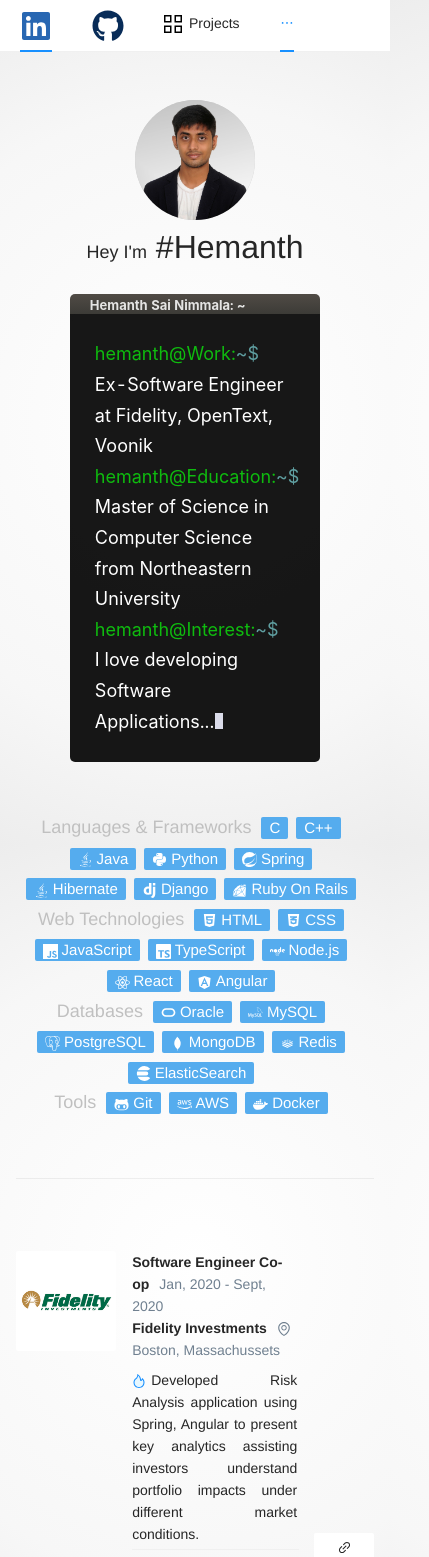
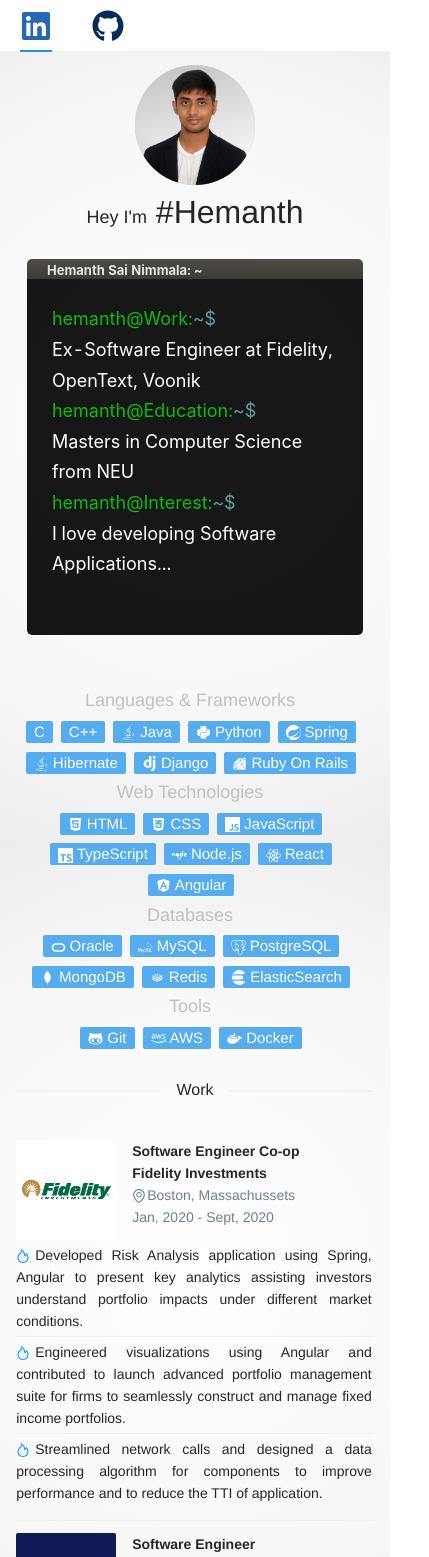
Before and after one commit to hemanthnhs/hemanthnhs.github.io, a React (Create React App) app: page / in a window 390 px wide. Shown: the top 1557 px of the page, 429 px wide, since content can reach past the window. Built offline with nearby package versions, Linux system fonts and the light colour scheme.

Commit message:
Mobile specific changes to have different layouts and messages

```diff
--- a/public/data/work.json
+++ b/public/data/work.json
@@ -7,9 +7,18 @@
         "startDate": "Jan, 2020",
         "endDate": "Sept, 2020",
         "responsibilities": [
-            "Developed Risk Analysis application using Spring, Angular to present key analytics assisting investors understand portfolio impacts under different market conditions.",
-            "Engineered visualizations for market sensitivity using Angular, contributed to launch advanced portfolio management suite for firms and advisors to seamlessly construct and manage fixed income portfolios.",
-            "Streamlined network calls and designed a data processing algorithm for components to improve performance and to reduce the Time to Interactive (TTI) of application."
+            {
+                "text": "Developed Risk Analysis application using Spring, Angular to present key analytics assisting investors understand portfolio impacts under different market conditions.",
+                "mobileText": "Developed Risk Analysis application using Spring, Angular to present key analytics assisting investors understand portfolio impacts under different market conditions."
+            },
+            {
+                "text": "Engineered visualizations for market sensitivity using Angular, contributed to launch advanced portfolio management suite for firms and advisors to seamlessly construct and manage fixed income portfolios.",
+                "mobileText": "Engineered visualizations using Angular and contributed to launch advanced portfolio management suite for firms to seamlessly construct and manage fixed income portfolios."
+            },
+            {
+                "text": "Streamlined network calls and designed a data processing algorithm for components to improve performance and to reduce the Time to Interactive (TTI) of application.",
+                "mobileText": "Streamlined network calls and designed a data processing algorithm for components to improve performance and to reduce the TTI of application."
+            }
         ],
         "linksTitle": "Featured Links",
         "links": [
@@ -33,10 +42,22 @@
         "startDate": "Sept, 2017",
         "endDate": "Nov, 2018",
         "responsibilities": [
-            "Developed widgets for Enterprise Content Management using Java, Backbone.js to build persona driven dashboards for efficient control of projects and to observe insights of work processes.",
-            "Created APIs for Controlled Revision Tracking application and introduced new features to streamline document management process flow and to accelerate concurrent engineering processes using Java.",
-            "Contributed to redesign architecture to accomplish bulk transitions faster, there by minimizing impact on scheduled processes.",
-            "Identified OWASP vulnerabilities and resolved Injection, XSS, Authentication issues ensuring security compliance."
+            {
+                "text": "Developed widgets for Enterprise Content Management using Java, JavaScript to build persona driven dashboards for efficient control of projects and to observe insights of work processes.",
+                "mobileText": "Developed widgets for Enterprise Content Management using Java, JavaScript to build persona driven dashboards for efficient control of projects and to observe insights of work processes."
+            },
+            {
+                "text": "Created APIs for Controlled Revision Tracking application and introduced new features to streamline document management process flow and to accelerate concurrent engineering processes using Java.",
+                "mobileText": "Created APIs to streamline document management process flow and to accelerate concurrent engineering processes using Java."
+            },
+            {
+                "text": "Contributed to redesign architecture to accomplish bulk transitions faster, there by minimizing impact on scheduled processes.",
+                "mobileText": "Contributed to redesign architecture to accomplish bulk transitions faster, there by minimizing impact on scheduled processes."
+            },
+            {
+                "text": "Identified OWASP vulnerabilities and resolved Injection, XSS, Authentication issues ensuring security compliance.",
+                "mobileText": "Identified OWASP vulnerabilities and resolved Injection, XSS, Authentication issues ensuring security compliance."
+            }
         ],
         "linksTitle": "Featured Links",
         "links": []
@@ -49,8 +70,14 @@
         "startDate": "May, 2016",
         "endDate": "Feb, 2017",
         "responsibilities": [
-            "Developed APIs for application using Ruby on Rails to enable self-service, bringing down high hold times to ensure customer satisfaction, there by minimizing customer-human interaction.",
-            "Engineered an in-house Customer Relationship Management (CRM) tool using Ruby on Rails, Angular to provide customer information and reports through a dashboard to support team for quick resolutions."
+            {
+                "text": "Developed APIs for application using Ruby on Rails to enable self-service, bringing down high hold times to ensure customer satisfaction, there by minimizing customer-human interaction.",
+                "mobileText": "Developed APIs for application using Ruby on Rails to enable self-service, bringing down high hold times to ensure customer satisfaction."
+            },
+            {
+                "text": "Engineered an in-house Customer Relationship Management (CRM) tool using Ruby on Rails, Angular to provide customer information and reports through a dashboard to support team for quick resolutions.",
+                "mobileText": "Engineered an in-house CRM tool using Ruby on Rails, Angular to provide customer information and reports through a dashboard to support team for quick resolutions."
+            }
         ],
         "linksTitle": "",
         "links": []
--- a/src/App.css
+++ b/src/App.css
@@ -51,8 +51,8 @@
 }
 
 .view-container {
-    margin-top: 60px;
-    margin-bottom: 60px;
+    margin-top: 7%;
+    margin-bottom: 7%;
 }
 
 .header {
@@ -83,3 +83,7 @@
         opacity: 1;
     }
 }
+
+.mobile-block {
+    display: block;
+}
--- a/src/App.tsx
+++ b/src/App.tsx
@@ -6,12 +6,16 @@
 
 const App = () => {
     const [currentMenuInView, setMenuInView] = useState("about")
+    const isMobile = window.innerWidth < 480
     return (
         <div>
-            <Header currentMenuInView={currentMenuInView} />
+            <Header isMobile={isMobile} currentMenuInView={currentMenuInView} />
             <Row>
                 <Col offset={1} span={22}>
-                    <ContentContainer setMenuInView={setMenuInView} />
+                    <ContentContainer
+                        isMobile={isMobile}
+                        setMenuInView={setMenuInView}
+                    />
                 </Col>
             </Row>
         </div>
--- a/src/components/ContentContainer.tsx
+++ b/src/components/ContentContainer.tsx
@@ -39,7 +39,7 @@
     }
 }
 
-const ContentContainer = ({ setMenuInView }: any) => {
+const ContentContainer = ({ setMenuInView, isMobile }: any) => {
     const aboutRef: any = useRef()
     const workRef: any = useRef()
     const projectRef: any = useRef()
@@ -50,16 +50,16 @@
     return (
         <div>
             <div ref={aboutRef} className="view-container" id="about">
-                <AboutMe />
+                <AboutMe isMobile={isMobile} />
             </div>
             <span id="work"></span>
-            <Divider></Divider>
+            <Divider>{isMobile && "Work"}</Divider>
             <div ref={workRef} className="view-container">
-                <WorkExperience />
+                <WorkExperience isMobile={isMobile} />
             </div>
-            <Divider></Divider>
+            <Divider>{isMobile && "Projects"}</Divider>
             <div ref={projectRef} className="view-container" id="projects">
-                <ProjectContainer />
+                <ProjectContainer isMobile={isMobile} />
             </div>
         </div>
     )
--- a/src/components/Header.tsx
+++ b/src/components/Header.tsx
@@ -3,7 +3,7 @@
 import { IoPersonCircleOutline, IoCodeWorkingOutline } from "react-icons/io5"
 import { GrProjects } from "react-icons/gr"
 
-const HeaderComponent = ({ currentMenuInView }: any) => {
+const HeaderComponent = ({ currentMenuInView, isMobile }: any) => {
     return (
         <div className="header">
             <Menu
@@ -11,8 +11,9 @@
                 mode="horizontal"
                 defaultSelectedKeys={["about"]}
                 selectedKeys={[currentMenuInView]}
+                selectable={!isMobile}
             >
-                {currentMenuInView != "about" && (
+                {!isMobile && currentMenuInView != "about" && (
                     <a
                         href="https://www.linkedin.com/in/hemanthnhs/"
                         target="_blank"
@@ -42,6 +43,8 @@
                         <FaGithub />
                     </a>
                 </Menu.Item>
+                {!isMobile && (
+                    <>
                         <Menu.Item className="pull-right" key="project">
                             <a href="#projects">
                                 <GrProjects className="logo-btn" />
@@ -60,6 +63,8 @@
                                 About Me
                             </a>
                         </Menu.Item>
+                    </>
+                )}
             </Menu>
         </div>
     )
--- a/src/components/aboutMe/AboutMe.css
+++ b/src/components/aboutMe/AboutMe.css
@@ -26,9 +26,7 @@
     font-family: Ubuntu, -apple-system, BlinkMacSystemFont, "Segoe UI", Roboto,
         Oxygen, Cantarell, "Open Sans", "Helvetica Neue", sans-serif;
     padding: 25px;
-    margin-left: 15%;
     margin-bottom: 50px;
-    width: 70%;
     border-radius: 0px 0px 5px 5px;
 }
 
@@ -92,3 +90,7 @@
     color: silver;
     margin-right: 10px;
 }
+
+.no-margin-left {
+    margin-left: 0px !important;
+}
--- a/src/components/aboutMe/AboutMe.tsx
+++ b/src/components/aboutMe/AboutMe.tsx
@@ -5,7 +5,7 @@
 import axios from "axios"
 import { Icons } from "./IconComponents"
 import TerminalView from "./TerminalView"
-const AboutMe = () => {
+const AboutMe = ({ isMobile }: { isMobile: boolean }) => {
     const [skills, setSkills] = useState<any>({
         programming: [],
         web: [],
@@ -30,6 +30,7 @@
             if (skill_item[1]) {
                 res.push(
                     <Tag
+                        key={skill_item[0]}
                         className="skill-tag"
                         color="#55acee"
                         icon={Icons[skill_item[1]]}
@@ -39,7 +40,7 @@
                 )
             } else {
                 res.push(
-                    <Tag className="skill-tag" color="#55acee">
+                    <Tag className="skill-tag" color="#55acee" key={skill_item[0]}>
                         {skill_item[0]}
                     </Tag>
                 )
@@ -67,21 +68,37 @@
                     Hey I&apos;m
                     <span className="name">&nbsp;#Hemanth</span>
                 </div>
-                <TerminalView />
+                <TerminalView isMobile={isMobile} />
                 <div className="text-center">
-                    <span className="skill-label">Languages & Frameworks</span>
+                    <span
+                        className={"skill-label" + (isMobile ? " mobile-block" : "")}
+                    >
+                        Languages & Frameworks
+                    </span>
                     {renderSkills("programming")}
                 </div>
                 <div className="text-center">
-                    <span className="skill-label">Web Technologies</span>
+                    <span
+                        className={"skill-label" + (isMobile ? " mobile-block" : "")}
+                    >
+                        Web Technologies
+                    </span>
                     {renderSkills("web")}
                 </div>
                 <div className="text-center">
-                    <span className="skill-label">Databases</span>
+                    <span
+                        className={"skill-label" + (isMobile ? " mobile-block" : "")}
+                    >
+                        Databases
+                    </span>
                     {renderSkills("databases")}
                 </div>
                 <div className="text-center">
-                    <span className="skill-label">Tools</span>
+                    <span
+                        className={"skill-label" + (isMobile ? " mobile-block" : "")}
+                    >
+                        Tools
+                    </span>
                     {renderSkills("tools")}
                 </div>
             </div>
--- a/src/components/aboutMe/TerminalView.tsx
+++ b/src/components/aboutMe/TerminalView.tsx
@@ -1,35 +1,51 @@
 import "./AboutMe.css"
 
-const TerminalView = () => {
+const TerminalView = ({ isMobile }: { isMobile: boolean }) => {
+    const educationMsg = isMobile
+        ? "Masters in Computer Science from NEU"
+        : "Master of Science in Computer Science from Northeastern University"
+    const userName: string = "hemanth"
+    const terminalWebStyle: any = { marginLeft: "15%", width: "70%" }
+    const terminalMobileStyle: any = { marginLeft: "3%", width: "94%" }
+    const terminalStyle = isMobile ? terminalMobileStyle : terminalWebStyle
     return (
         <div>
-            <div id="terminal-bar">Hemanth Sai Nimmala: ~</div>
-            <div className="terminal">
+            <div style={terminalStyle} id="terminal-bar">
+                Hemanth Sai Nimmala: ~
+            </div>
+            <div style={terminalStyle} className="terminal">
                 <div>
                     <span className="terminal-user">
-                        hemanth@Work:<span className="tilde-seperation">~</span>
+                        {userName}@Work:<span className="tilde-seperation">~</span>
                         <span className="dollar-prompt">$</span>
                     </span>
-                    <span className="terminal-text">
+                    <span
+                        className={"terminal-text" + (isMobile && " mobile-block")}
+                    >
                         Ex-Software Engineer at Fidelity, OpenText, Voonik
                     </span>
                 </div>
                 <div>
                     <span className="terminal-user">
-                        hemanth@Education:<span className="tilde-seperation">~</span>
+                        {userName}@Education:
+                        <span className="tilde-seperation">~</span>
                         <span className="dollar-prompt">$</span>
                     </span>
-                    <span className="terminal-text">
-                        Master of Science in Computer Science from Northeastern
-                        University
+                    <span
+                        className={"terminal-text" + (isMobile && " mobile-block")}
+                    >
+                        {educationMsg}
                     </span>
                 </div>
                 <div>
                     <span className="terminal-user">
-                        hemanth@Interest:<span className="tilde-seperation">~</span>
+                        {userName}@Interest:
+                        <span className="tilde-seperation">~</span>
                         <span className="dollar-prompt">$</span>
                     </span>
-                    <span className="terminal-text">
+                    <span
+                        className={"terminal-text" + (isMobile && " mobile-block")}
+                    >
                         I love developing Software Applications...
                     </span>
                     <span id="terminal-cursor-prompt"></span>
--- a/src/components/projects/Projects.tsx
+++ b/src/components/projects/Projects.tsx
@@ -6,7 +6,7 @@
 
 const { Meta } = Card
 
-const Projects = () => {
+const Projects = ({ isMobile }: { isMobile: boolean }) => {
     const [projects, setProjects] = useState([])
     useEffect(() => {
         axios
@@ -18,6 +18,7 @@
                 console.log("Error occured while getting projects data", err)
             })
     }, [])
+    let pageSize: number = isMobile ? 1 : 4
     return (
         <List
             grid={{
@@ -28,6 +29,9 @@
                 lg: 3,
                 xl: 4,
                 xxl: 4,
+            }}
+            pagination={{
+                pageSize: pageSize,
             }}
             dataSource={projects}
             renderItem={(project: any) => (
--- a/src/components/work/WorkExperience.tsx
+++ b/src/components/work/WorkExperience.tsx
@@ -4,7 +4,7 @@
 import { List, Avatar, Col, Card } from "antd"
 import { EnvironmentOutlined, FireTwoTone, LinkOutlined } from "@ant-design/icons"
 
-const WorkExperience = () => {
+const WorkExperience = ({ isMobile }: { isMobile: boolean }) => {
     const [work, setWork] = useState([])
     useEffect(() => {
         axios
@@ -24,6 +24,7 @@
                 renderItem={(item: any) => (
                     <List.Item
                         extra={
+                            !isMobile &&
                             item.links.length != 0 && (
                                 <Col span={4} offset={1}>
                                     <Card
@@ -81,13 +82,52 @@
                             }
                             title={
                                 <>
+                                    {isMobile ? (
+                                        <>
+                                            <div className="work-position">
+                                                {item.position}
+                                            </div>
+                                            <div className="work-company">
+                                                {item.companyName}
+                                            </div>
+                                            <div
+                                                className={
+                                                    "work-location" +
+                                                    (isMobile
+                                                        ? " no-margin-left"
+                                                        : "")
+                                                }
+                                            >
+                                                <span className="work-loc-icon">
+                                                    <EnvironmentOutlined />
+                                                </span>
+                                                {item.location}
+                                            </div>
+                                            <div
+                                                className={
+                                                    "work-dates" +
+                                                    (isMobile
+                                                        ? " no-margin-left"
+                                                        : "")
+                                                }
+                                            >
+                                                {item.startDate + " - "}
+                                                {item.endDate
+                                                    ? item.endDate
+                                                    : "Present"}
+                                            </div>
+                                        </>
+                                    ) : (
+                                        <>
                                             <div>
                                                 <span className="work-position">
                                                     {item.position}
                                                 </span>
                                                 <span className="work-dates">
                                                     {item.startDate + " - "}
-                                            {item.endDate ? item.endDate : "Present"}
+                                                    {item.endDate
+                                                        ? item.endDate
+                                                        : "Present"}
                                                 </span>
                                             </div>
                                             <div>
@@ -102,8 +142,11 @@
                                                 </span>
                                             </div>
                                         </>
+                                    )}
+                                </>
                             }
                             description={
+                                !isMobile && (
                                     <List
                                         className="work-responsibility-list"
                                         size="small"
@@ -113,12 +156,30 @@
                                                 <span className="work-responsibility-icon">
                                                     <FireTwoTone />
                                                 </span>
-                                            {respItem}
+                                                {respItem.text}
                                             </List.Item>
                                         )}
                                     />
+                                )
                             }
                         />
+                        {isMobile && (
+                            <List
+                                className="work-responsibility-list"
+                                size="small"
+                                dataSource={item.responsibilities}
+                                renderItem={(respItem: any) => (
+                                    <List.Item className="work-responsibility">
+                                        <span className="work-responsibility-icon">
+                                            <FireTwoTone />
+                                        </span>
+                                        {respItem.mobileText
+                                            ? respItem.mobileText
+                                            : respItem.text}
+                                    </List.Item>
+                                )}
+                            />
+                        )}
                     </List.Item>
                 )}
             />
```
Lines whose indentation alone changed are shown as unchanged.
